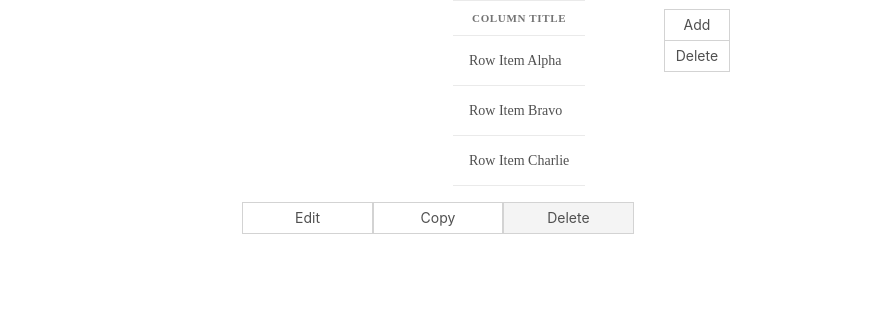
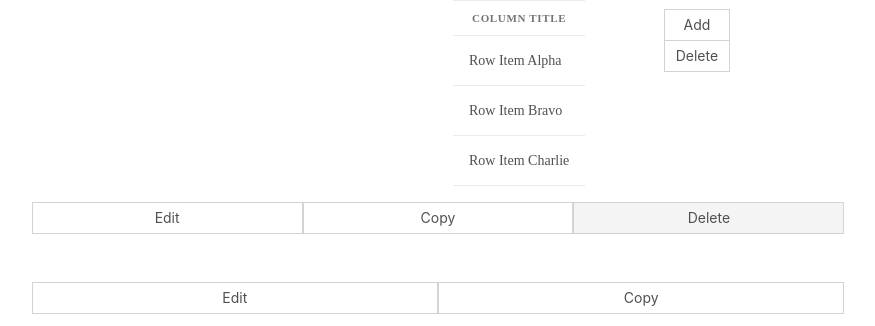
Before and after one commit to Andres6936/N3-ContactList-Django, a Django app: page / in a window 1280 px wide. Shown: the part 474-800 px from the top of the page, without its empty margins (202-1077 px from the left). Run offline with Django 3.2, Linux system fonts and the light colour scheme; some libraries are stand-ins or nearby versions.

Commit message:
Added bottom panel option and change the size of buttons

```diff
--- a/templates/base.html
+++ b/templates/base.html
@@ -179,8 +179,8 @@
             </div>
         </div>
 
-        <div class="row mx-auto pt-3">
-            <div class="col-12 spectrum-ActionGroup spectrum-ActionGroup--compact">
+        <div class="row col-12 mx-auto pt-3">
+            <div class="col-12 p-0 spectrum-ActionGroup spectrum-ActionGroup--compact">
                 <button class="col-4 spectrum-ActionButton spectrum-ActionGroup-item">
                     <span class="spectrum-ActionButton-label">Edit</span>
                 </button>
@@ -194,8 +194,15 @@
         </div>
     </section>
 
-    <section class="row">
-
+    <section class="row pt-5">
+        <div class="col-12 spectrum-ActionGroup spectrum-ActionGroup--compact">
+                <button class="col-6 spectrum-ActionButton spectrum-ActionGroup-item">
+                    <span class="spectrum-ActionButton-label">Edit</span>
+                </button>
+                <button class="col-6 spectrum-ActionButton spectrum-ActionGroup-item">
+                    <span class="spectrum-ActionButton-label">Copy</span>
+                </button>
+            </div>
     </section>
 </main>
 
```
